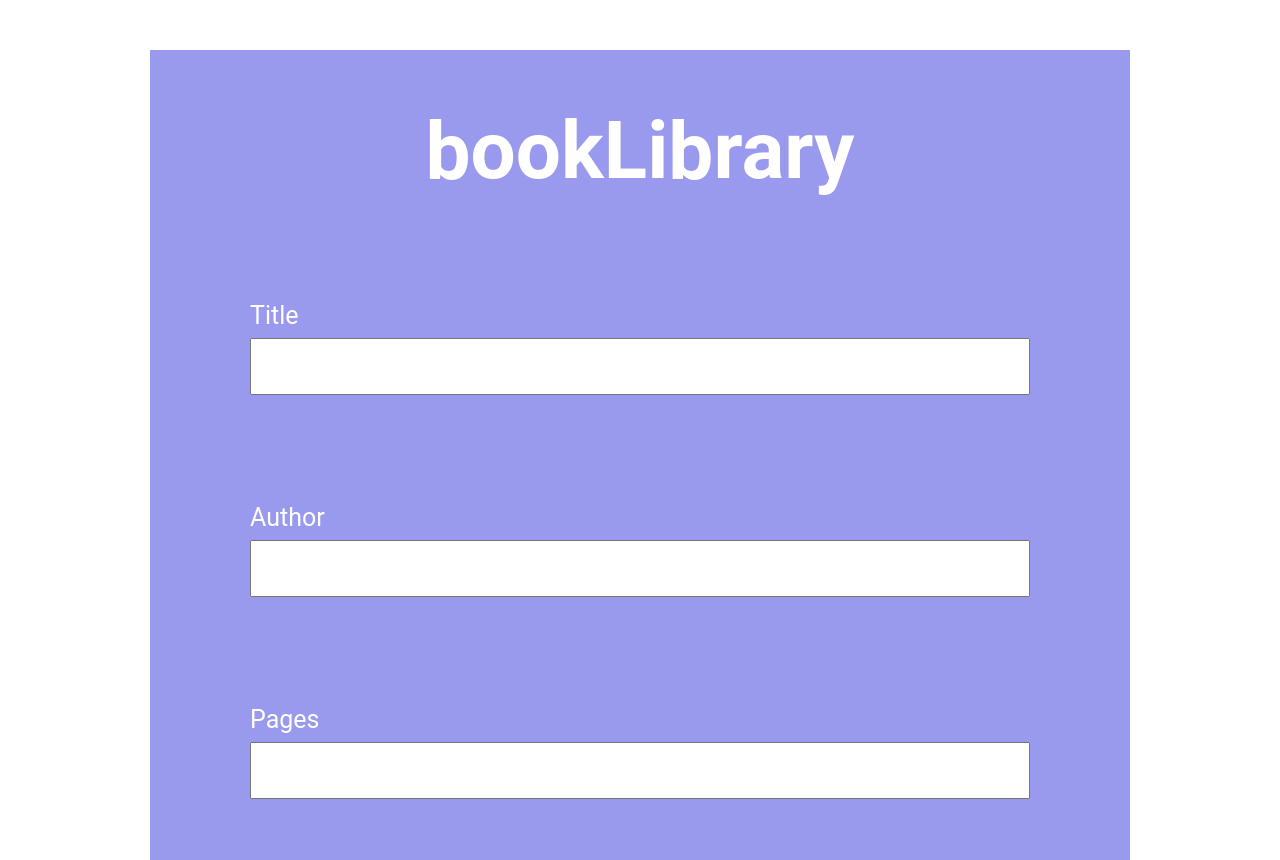
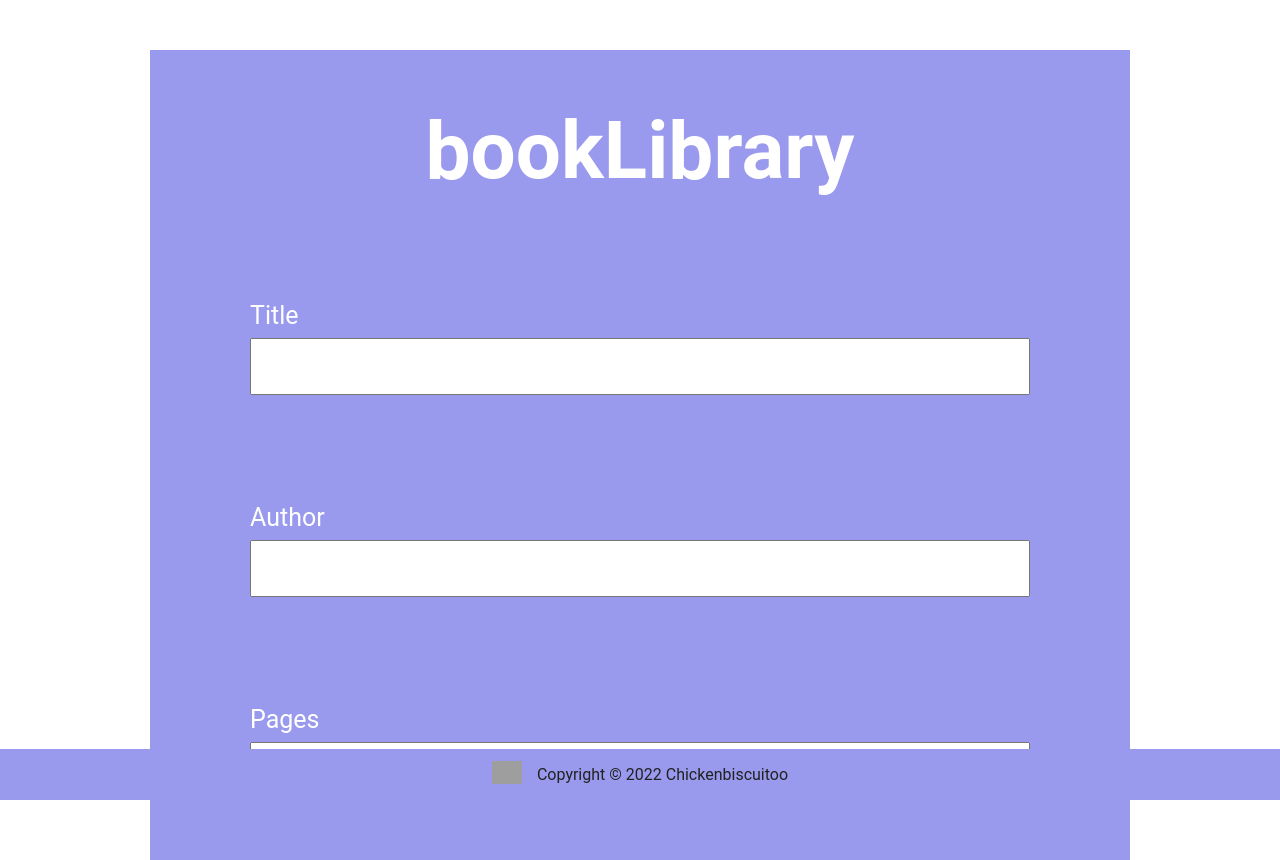
Before and after one commit to Chickenbiscuitoo/bookLibrary, a plain HTML site: page index.html in a window 1280 px wide. Shown: the top 860 px of the page. Drawn offline with Linux system fonts and the light colour scheme; grey boxes are pictures that could not be loaded.

Commit message:
added github button

```diff
--- a/index.html
+++ b/index.html
@@ -12,6 +12,7 @@
     <title>bookLibrary</title>
 </head>
 <body>
+    <main>
         <div class="container">
             <div class="header">
                 <h1>bookLibrary</h1>
@@ -43,5 +44,11 @@
                 <div class="library-bookshelf" id="library-bookshelf"></div>
             </div>
         </div>
+    <footer>
+        <a href="https://github.com/Chickenbiscuitoo" id="btn-github">
+            <img src="https://cdn-icons-png.flaticon.com/512/25/25231.png?w=360" id="img-github">
+        </a>
+        <p>Copyright © 2022 Chickenbiscuitoo</p>
+    </footer>
 </body>
 </html>
--- a/style.css
+++ b/style.css
@@ -143,3 +143,24 @@ body, html {
     cursor: pointer;
     border: solid 1px rgb(109, 109, 236);
 }
+
+footer {
+    width: 100%;
+    display: inline-flex;
+    justify-content: center;
+    align-items: center;
+    gap: 15px;
+    background-color: #99e;
+    color: white;
+    position: fixed;
+    bottom: 0;
+}
+
+#img-github {
+    width: 30px;
+    transition: transform 0.3s ease-in-out;
+}
+
+#img-github:hover {
+    transform: rotate(360deg) scale(1.2);
+}
```
Lines whose indentation alone changed are shown as unchanged.
